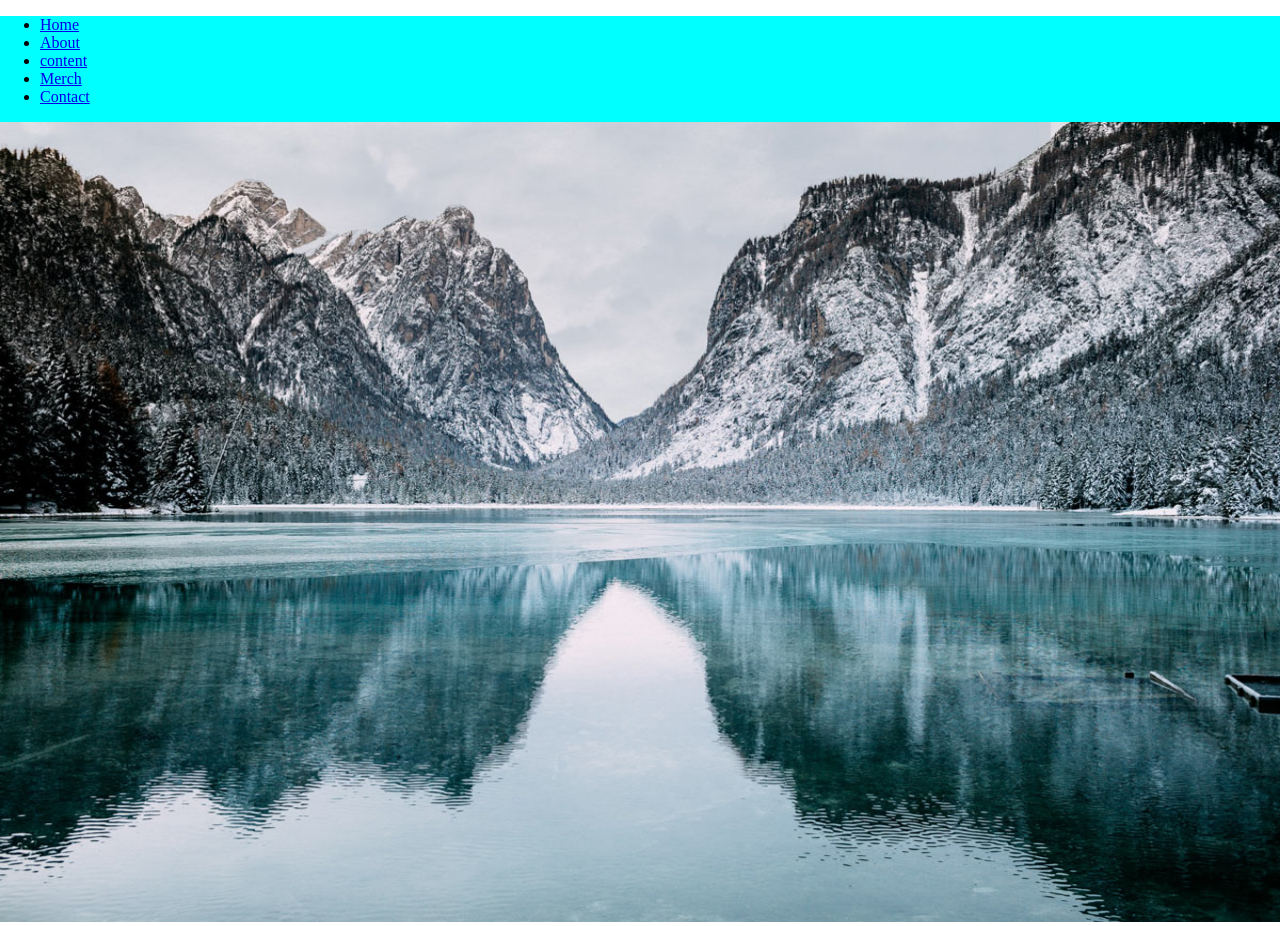
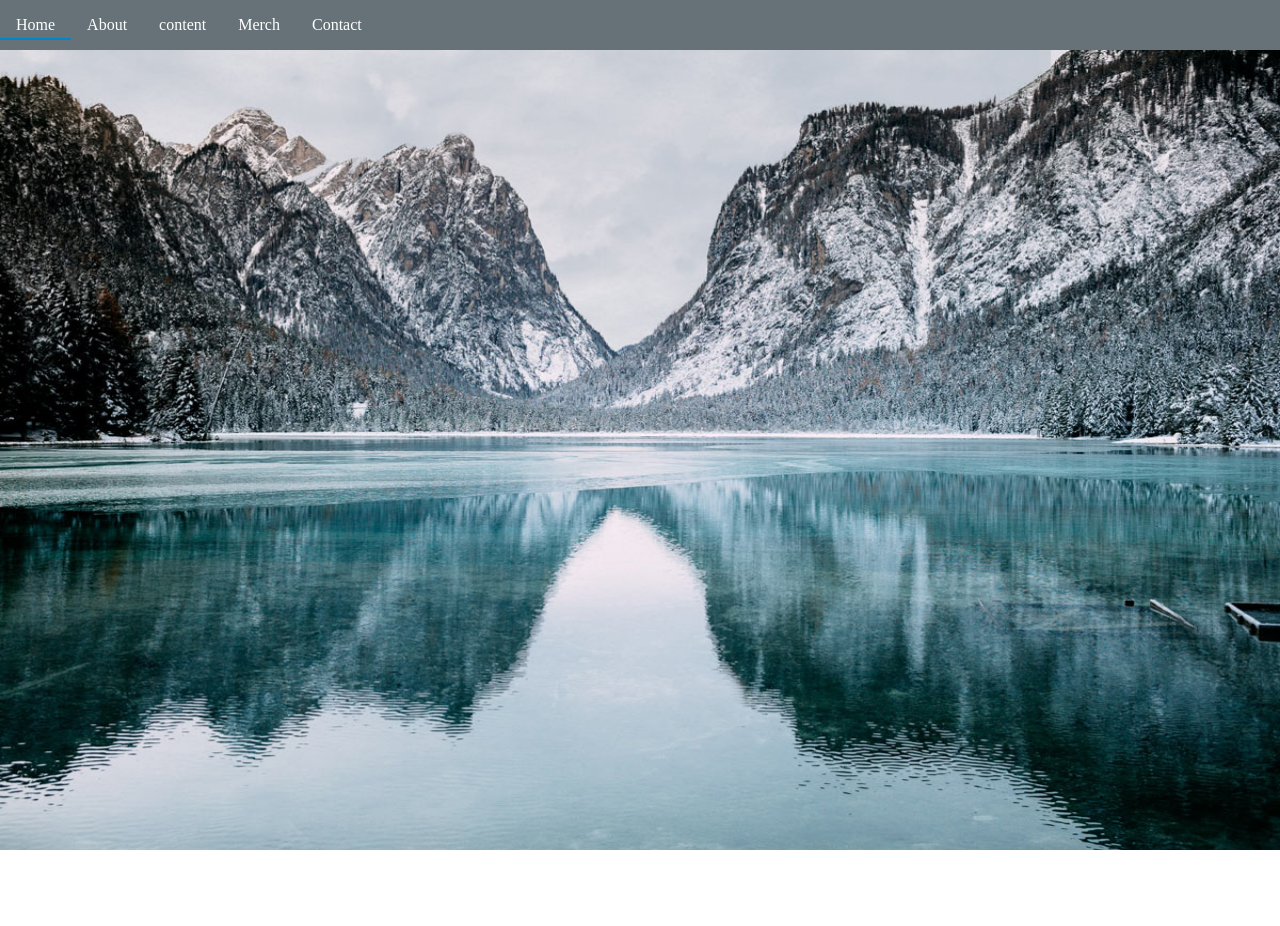
Before and after one commit to Robinpn/Solo-Project, a plain HTML site: page index.html in a window 1280 px wide. After the commit the page ends 854 px from the top, so only its background shows below. Drawn offline with Linux system fonts and the light colour scheme.

Commit message:
added navbar and hover effects

```diff
--- a/styles/header.css
+++ b/styles/header.css
@@ -3,6 +3,54 @@ header {
   height: 100vh;
 }
 
+.logo {
+}
+
 .hero {
   height: 100%;
 }
+
+nav {
+  background-color: var(--nav-bg);
+  display: flex;
+}
+
+.navbar-links {
+  display: flex;
+}
+
+.navbar-links ul {
+  display: flex;
+  margin: 0;
+  padding: 0;
+}
+
+.navbar-links li {
+  list-style: none;
+}
+
+.navbar-links li a {
+  text-decoration: none;
+  padding: 1rem;
+  color: white;
+  display: block;
+  position: relative;
+}
+
+.navbar-links li a::after {
+  content: '';
+  position: absolute;
+  width: 100%;
+  transform: scaleX(0);
+  height: 2px;
+  bottom: 10px;
+  left: 0;
+  background-color: #0087ca;
+  transform-origin: center;
+  transition: transform 0.3s ease-out;
+}
+
+.navbar-links li a:hover::after {
+  transform: scaleX(1);
+  transform-origin: center;
+}
--- a/styles/styles.css
+++ b/styles/styles.css
@@ -1,5 +1,11 @@
 * {
   box-sizing: border-box;
+}
+
+:root {
+  --nav-bg: hsla(201, 100%, 6%, 0.6);
+  --font-white: #fff;
+  --font-black: #000;
 }
 
 body {
@@ -8,12 +14,6 @@ body {
   min-height: 100vh;
 }
 
-header {
-  width: 100%;
-  height: auto;
-  background-color: aqua;
-}
-
 img,
 picture {
   width: 100%;
```
